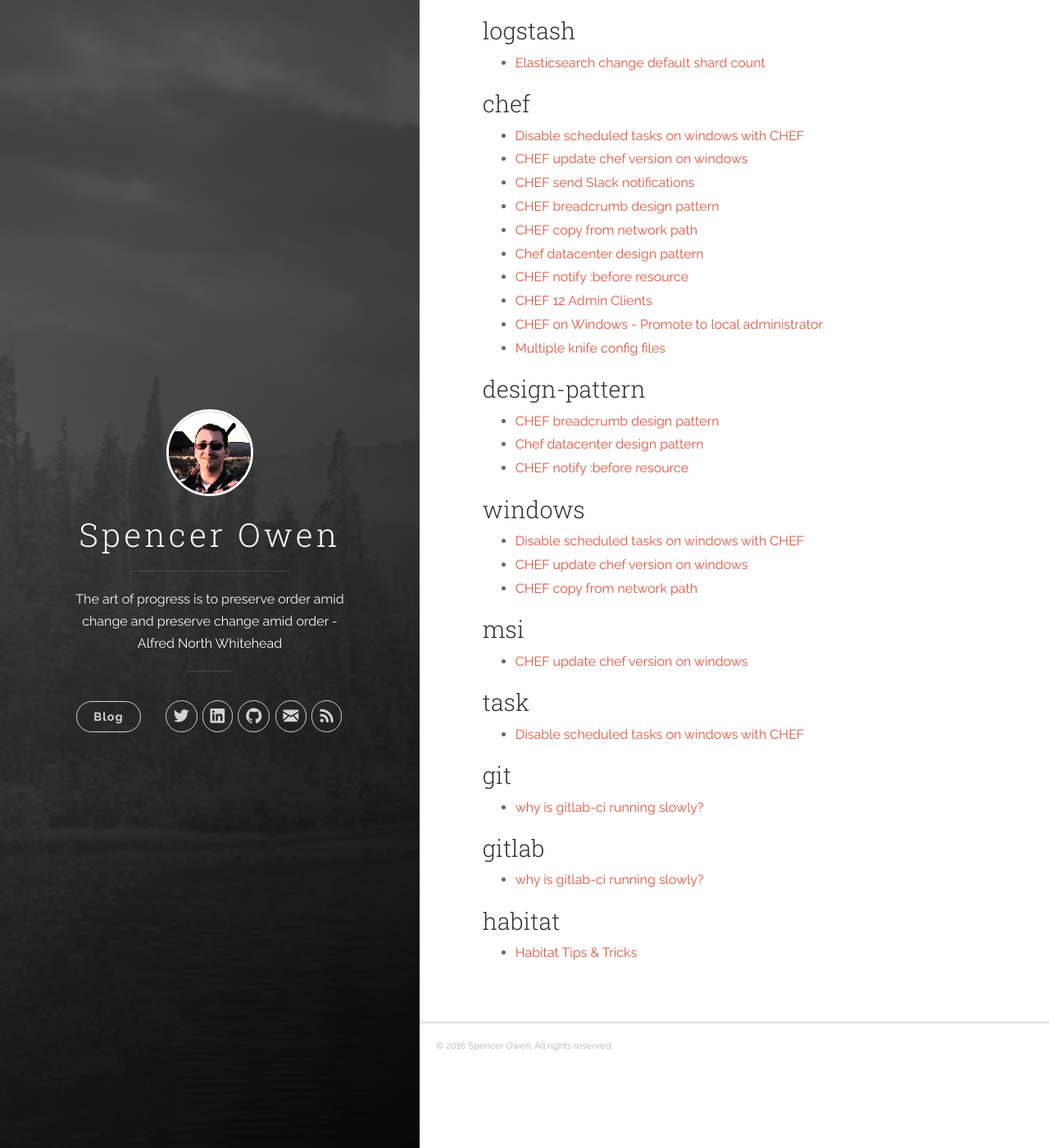
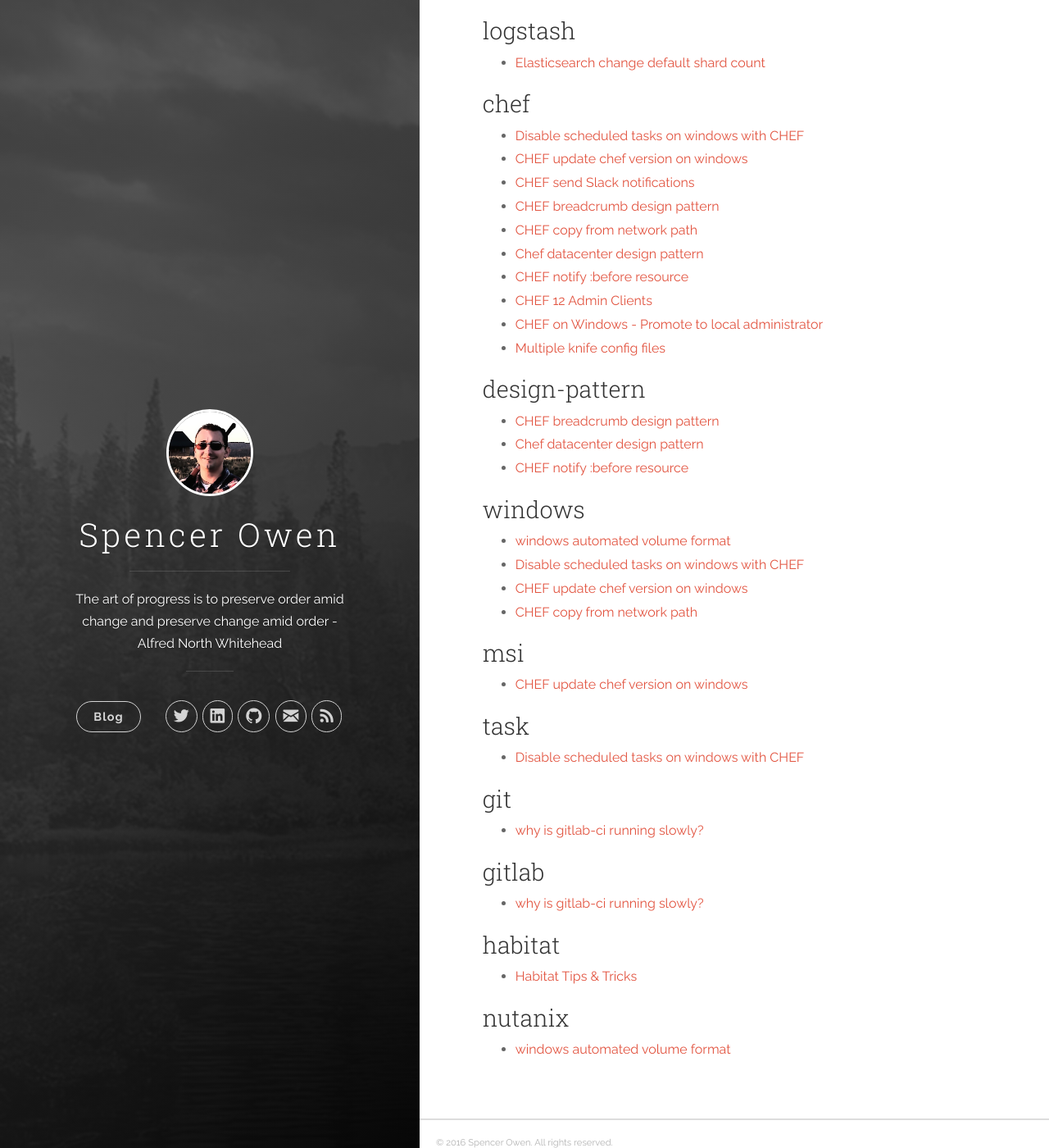
Before and after one commit to spuder/spuder.github.io, a Jekyll site: the page built from categories.md, in a window 1280 px wide and 1400 px high, scrolled down 815 px. Shown: the whole window at 82% size. Built offline with Jekyll 4.4.1, drawn with Linux system fonts in a browser that asks for light colours; nearby versions of some CDN libraries.

Commit message:
adds categories

```diff
--- a/_posts/2016-11-09-windows-format.markdown
+++ b/_posts/2016-11-09-windows-format.markdown
@@ -2,6 +2,7 @@
 layout: post
 title: windows automated volume format
 date: 2016-11-10 12:43:00
+categories: windows nutanix
 ---
 
 On linux there are two common ways to format a secondary volume
```
